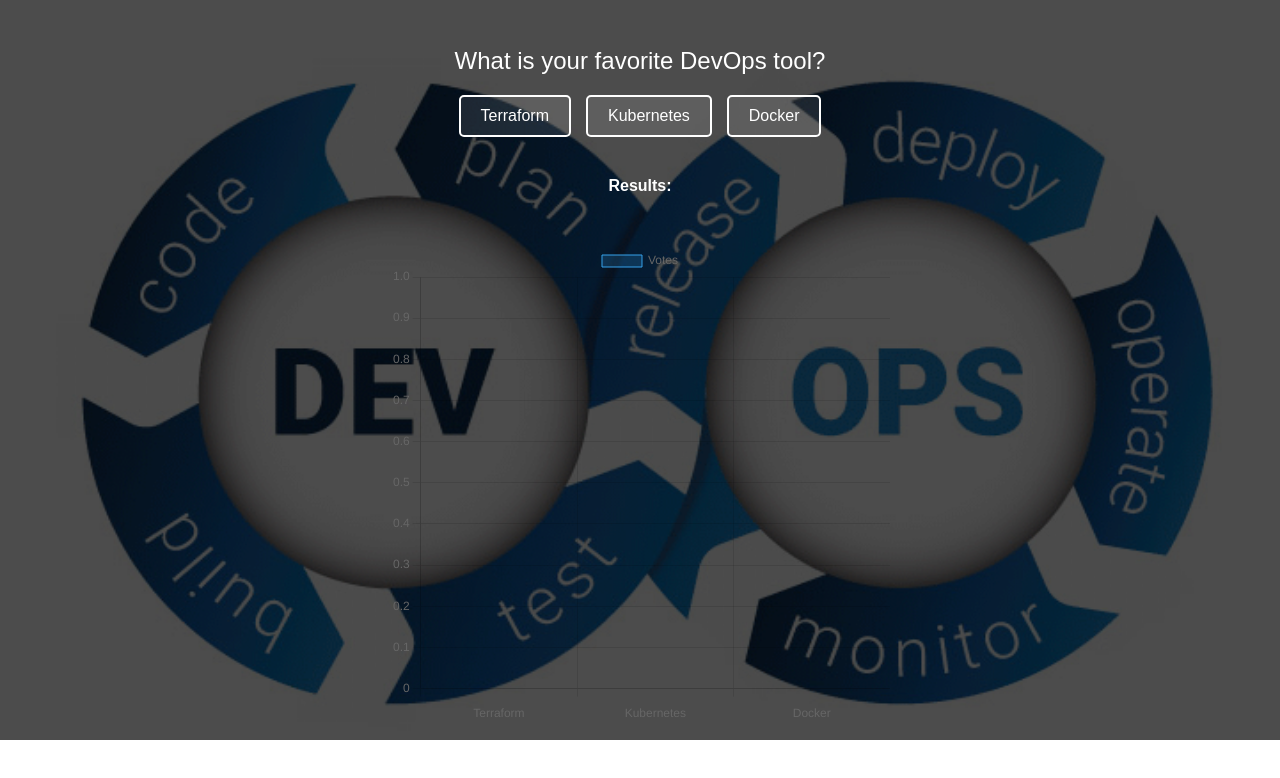
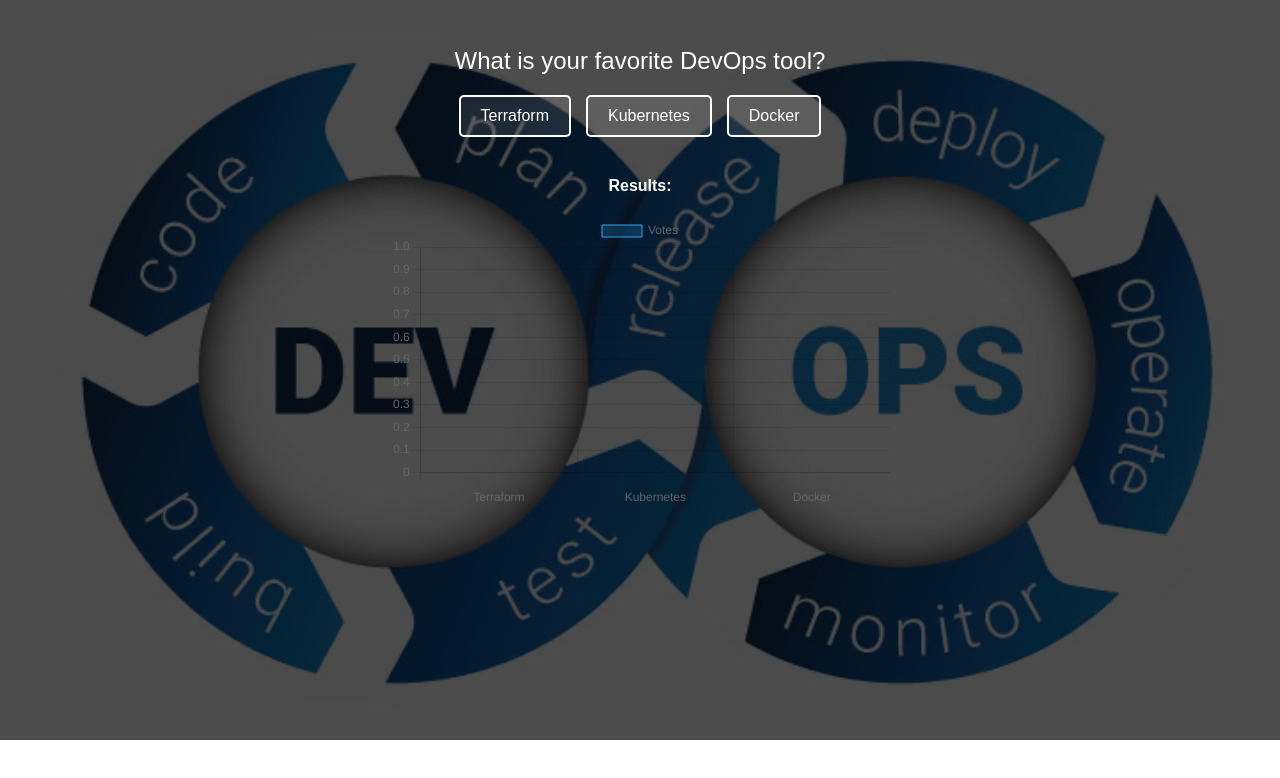
Before and after one commit to KadirvelA/ocp-1, a plain HTML site: page trivia-app/frontend/index.html in a window 1280 px wide. Shown: the part 60-838 px from the top of the page. After the commit the page ends 800 px from the top, so only its background shows below. Drawn offline with nearby package versions, Linux system fonts and the light colour scheme; animation ran at ten frames a second.

Commit message:
html with graph view

```diff
--- a/trivia-app/frontend/index.html
+++ b/trivia-app/frontend/index.html
@@ -54,10 +54,17 @@
     .results {
       margin-top: 20px;
     }
+    /* Adjust canvas styles */
+    .chart-container {
+      position: relative;
+      width: 100%;
+      height: 300px; /* Set a fixed height for the canvas */
+      max-width: 500px;
+      overflow: hidden;
+    }
     canvas {
-      max-width: 500px;
-      margin-top: 30px;
-      margin-bottom: 50px; /* Adjust bottom margin for visibility */
+      width: 100%;
+      height: 100%;
     }
   </style>
 </head>
@@ -76,7 +83,9 @@
       <div id="results"></div>
     </div>
     <!-- Chart.js Graph -->
-    <canvas id="votesChart"></canvas>
+    <div class="chart-container">
+      <canvas id="votesChart"></canvas>
+    </div>
   </div>
 
   <script>
@@ -128,7 +137,8 @@
       chart.data.datasets[0].data = [
         votes['Terraform'] || 0,
         votes['Kubernetes'] || 0,
-        votes['Docker'] || 0
+        votes['Docker'] || 0,
+        votes['GitOps'] || 0
       ];
       chart.update(); // Refresh the chart
     }
```
